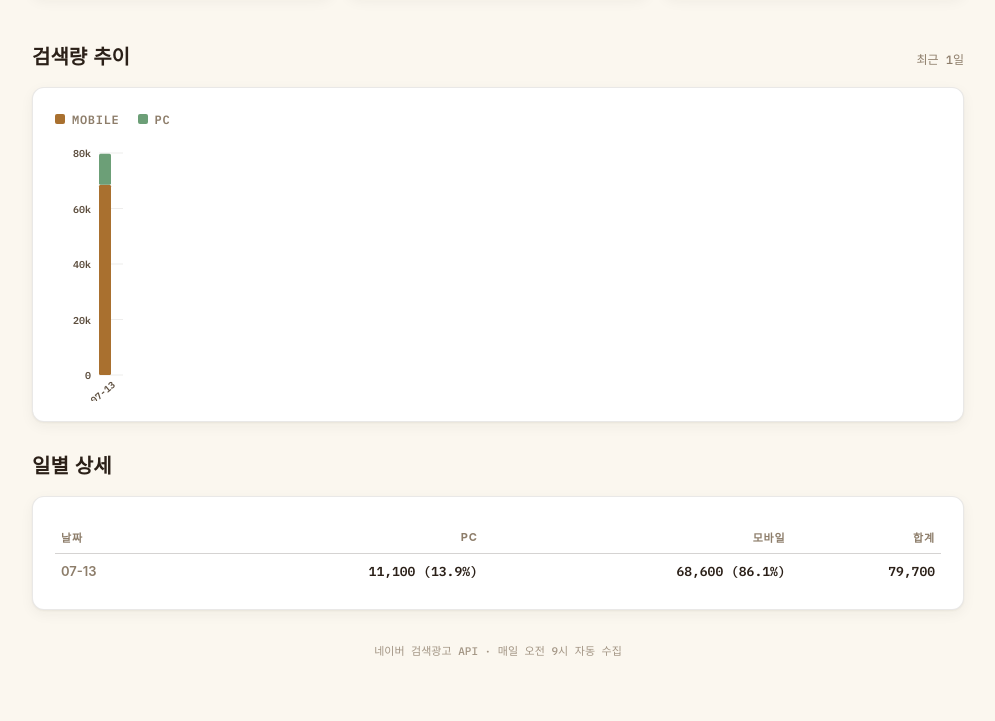
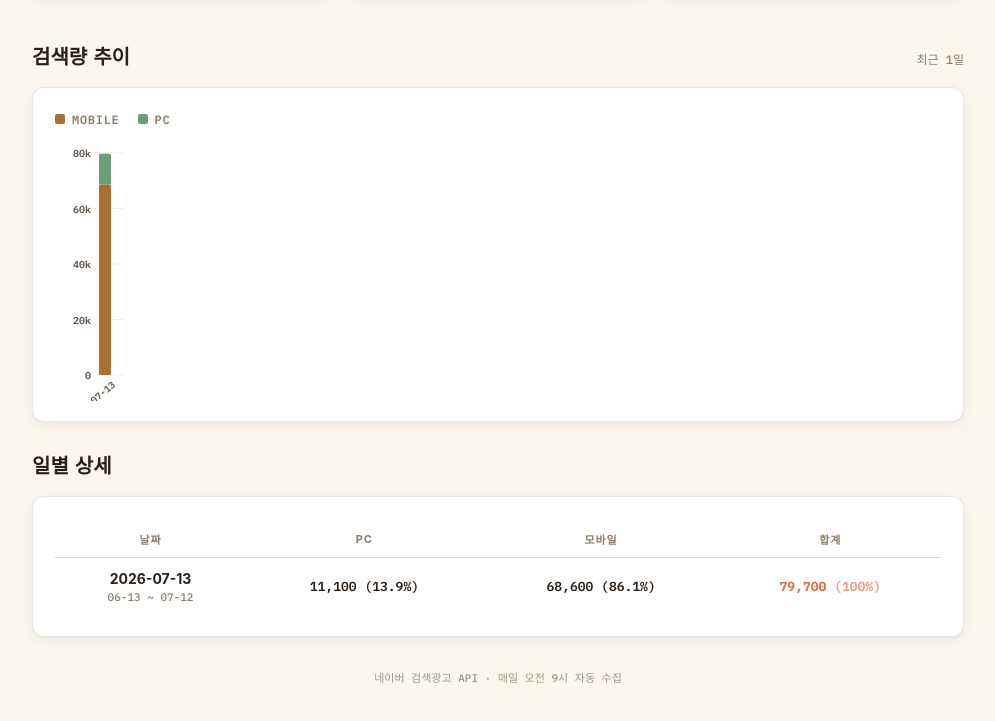
Before and after one commit to TAEHWAN8872/bokhodu-keyword-tracker, a website: page index.html in a window 1280 px wide. Shown: the part 605-1326 px from the top of the page, without its empty margins (142-1137 px from the left). Drawn offline with Linux system fonts and the light colour scheme.

Commit message:
Update index.html

```diff
--- a/index.html
+++ b/index.html
@@ -296,29 +296,38 @@
   /* --- Detail table --- */
   table { width: 100%; border-collapse: collapse; }
   thead th {
-    text-align: right;
+    text-align: center;
     font-size: 11px;
     letter-spacing: 0.08em;
     color: var(--ink-dim);
     font-weight: 700;
-    padding: 8px 6px;
+    padding: 10px 6px;
     border-bottom: 1px solid var(--line);
     text-transform: uppercase;
   }
-  thead th:first-child { text-align: left; }
   tbody td {
-    text-align: right;
+    text-align: center;
     font-family: var(--mono);
     font-weight: 600;
     font-size: 13px;
-    padding: 9px 6px;
+    padding: 12px 6px;
     border-bottom: 1px solid var(--line);
     color: var(--ink);
   }
   tbody td:first-child {
-    text-align: left;
     font-family: var(--sans);
-    font-weight: 600;
+    color: var(--ink);
+  }
+  .date-main {
+    font-weight: 700;
+    font-size: 14px;
+    color: var(--ink);
+  }
+  .date-range {
+    margin-top: 3px;
+    font-family: var(--mono);
+    font-weight: 500;
+    font-size: 11px;
     color: var(--ink-dim);
   }
   tbody td.pct {
@@ -326,8 +335,14 @@
     font-weight: 500;
     font-size: 12px;
   }
+  tbody td.total-cell {
+    color: var(--total-accent);
+    font-weight: 700;
+  }
+  tbody td.total-cell .pct { color: var(--total-accent); opacity: 0.65; }
   tbody tr:last-child td { border-bottom: none; }
-  tbody tr:hover td { background: #fdf7ea; }
+  tbody tr:nth-child(even) td { background: #faf6ee; }
+  tbody tr:hover td { background: #fdf0d8; }
 
   .empty, .error {
     font-family: var(--mono);
@@ -463,6 +478,16 @@
     return `${m}-${day}`;
   }
 
+  // dateStr(YYYY-MM-DD)에서 days만큼 이동한 날짜를 'MM-DD'로 반환
+  function shiftDateMD(dateStr, days) {
+    const [y, m, d] = dateStr.split("-").map(Number);
+    const dt = new Date(Date.UTC(y, m - 1, d));
+    dt.setUTCDate(dt.getUTCDate() + days);
+    const mm = String(dt.getUTCMonth() + 1).padStart(2, "0");
+    const dd = String(dt.getUTCDate()).padStart(2, "0");
+    return `${mm}-${dd}`;
+  }
+
   function renderMetrics(history) {
     if (!history.length) {
       els.todayDate.textContent = "–";
@@ -556,12 +581,17 @@
     const rows = [...history].reverse().slice(0, 30).map((h) => {
       const pcPct = h.total ? ((h.pc / h.total) * 100).toFixed(1) : "0.0";
       const mobilePct = h.total ? ((h.mobile / h.total) * 100).toFixed(1) : "0.0";
+      const rangeStart = shiftDateMD(h.date, -30);
+      const rangeEnd = shiftDateMD(h.date, -1);
       return `
       <tr>
-        <td>${fmtMD(h.date)}</td>
+        <td>
+          <div class="date-main">${h.date}</div>
+          <div class="date-range">${rangeStart} ~ ${rangeEnd}</div>
+        </td>
         <td>${fmt(h.pc)} <span class="pct">(${pcPct}%)</span></td>
         <td>${fmt(h.mobile)} <span class="pct">(${mobilePct}%)</span></td>
-        <td>${fmt(h.total)}</td>
+        <td class="total-cell">${fmt(h.total)} <span class="pct">(100%)</span></td>
       </tr>
     `;
     }).join("");
```
